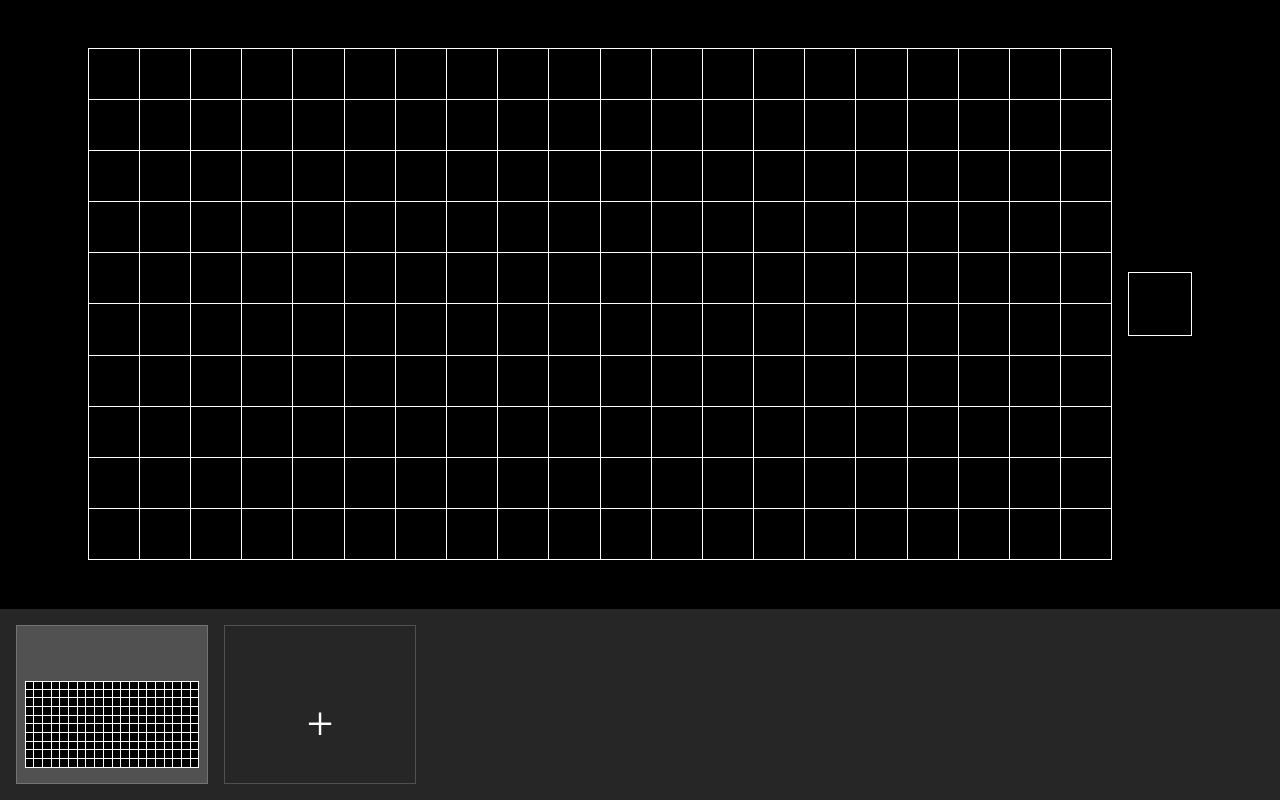
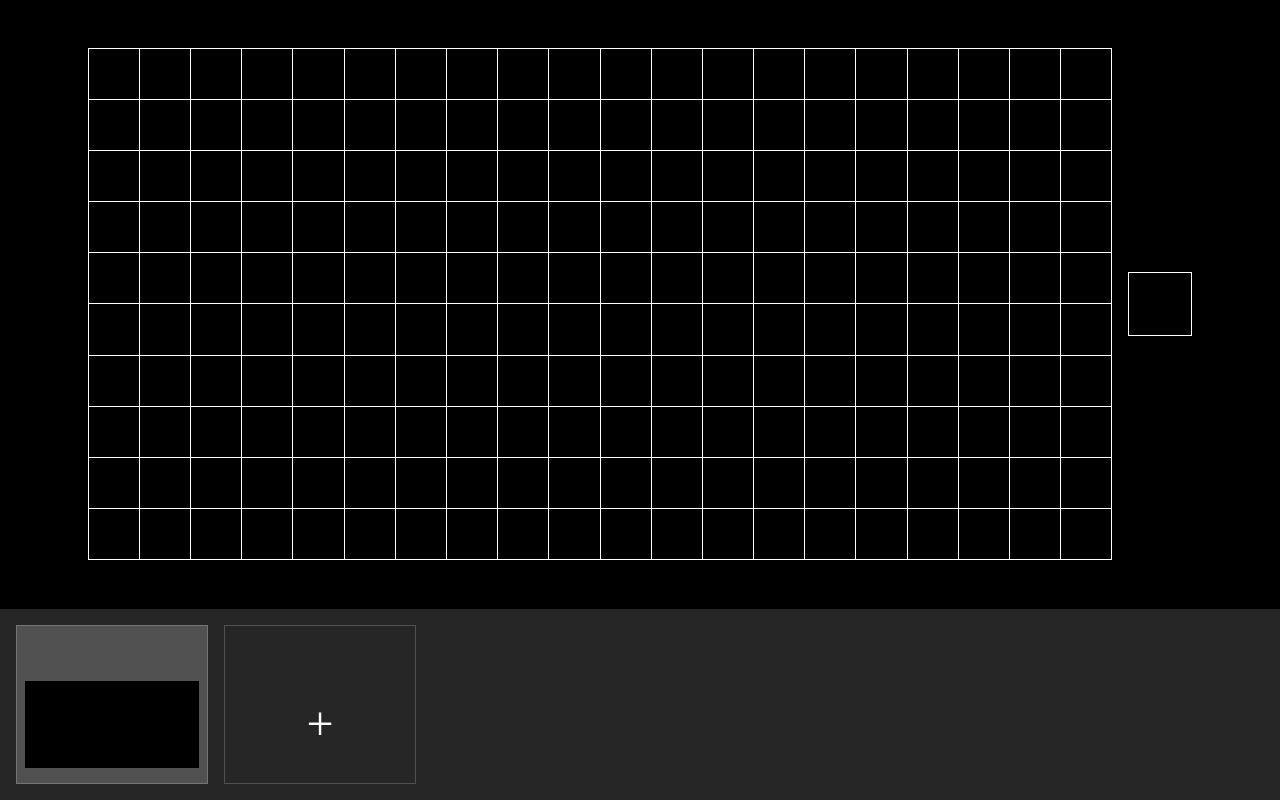
Before and after one commit to braemJef/pixel-matrix-animator, a React (Create React App) app: page / in a window 1280 px wide. Built offline with nearby package versions, Linux system fonts and the light colour scheme.

Commit message:
:sparkles: Use canvas for small previews

```diff
--- a/src/PixelAnimator/FrameCarousel/Frame.js
+++ b/src/PixelAnimator/FrameCarousel/Frame.js
@@ -46,6 +46,14 @@ const DeleteButton = styled.button`
   }
 `;
 
+const Image = styled.img`
+  max-width: 100%;
+  max-height: 100%;
+  width: auto;
+  height: auto;
+  image-rendering: pixelated;
+`;
+
 function Frame({ children, onClick, index, onClickDelete, currentFrame, size, frame }) {
   const handleClick = React.useCallback(() => {
     onClick(index);
@@ -72,7 +80,8 @@ function Frame({ children, onClick, index, onClickDelete, currentFrame, size, fr
               <span>x</span>
             </DeleteButton>
           )}
-          <PixelMatrix size={size} frame={frame} />
+          <Image src={frame.frameImg} />
+          {/* <PixelMatrix size={size} frame={frame} /> */}
         </SimpleFrame>
       )}
     </Draggable>
--- a/src/PixelAnimator/FrameCarousel/index.js
+++ b/src/PixelAnimator/FrameCarousel/index.js
@@ -24,18 +24,6 @@ function FrameCarousel() {
     dispatch({ type: 'addFrame' });
   }
 
-  const handleBeforeCapture = React.useCallback((event) => {
-    console.log(event);
-  }, []);
-  const handleBeforeDragStart = React.useCallback((event) => {
-    console.log(event);
-  }, []);
-  const handleDragStart = React.useCallback((event) => {
-    console.log(event);
-  }, []);
-  const handleDragUpdate = React.useCallback((event) => {
-    console.log(event);
-  }, []);
   const handleDragEnd = React.useCallback((event) => {
     console.log(event);
     dispatch({ type: 'moveFrame', value: {
@@ -60,7 +48,7 @@ function FrameCarousel() {
     } else {
       intervalHandle = setInterval(() => {
         setLazyFrames(state.frames);
-      }, 250);
+      }, 0);
     }
 
     return () => {
@@ -72,10 +60,6 @@ function FrameCarousel() {
 
   return (
     <DragDropContext
-      onBeforeCapture={handleBeforeCapture}
-      onBeforeDragStart={handleBeforeDragStart}
-      onDragStart={handleDragStart}
-      onDragUpdate={handleDragUpdate}
       onDragEnd={handleDragEnd}
     >
       <Droppable
--- a/src/PixelAnimator/PixelAnimatorReducer.js
+++ b/src/PixelAnimator/PixelAnimatorReducer.js
@@ -1,4 +1,5 @@
 import { v4 as uuidv4 } from 'uuid';
+import generateFrameImage from '../utils/generateFrameImage';
 import removeArrayElement from '../utils/removeArrayElement';
 import replaceArrayElement from '../utils/replaceArrayElement';
 import switchArrayElements from '../utils/switchArrayElements';
@@ -18,10 +19,11 @@ export const pixelAnimatorReducerInitialState = {
   frames: [
     {
       frameId: uuidv4(),
-      data: {}
+      data: {},
+      frameImg: generateFrameImage({}, { rows: 10, columns: 20 }),
     }
   ],
-}
+};
 
 function PixelAnimatorReducer(state, action) {
   switch(action.type) {
@@ -38,7 +40,14 @@ function PixelAnimatorReducer(state, action) {
     case 'addFrame':
       return {
         ...state,
-        frames: [...state.frames, { frameId: uuidv4(), data: {} }],
+        frames: [
+          ...state.frames,
+          {
+            frameId: uuidv4(),
+            data: {},
+            frameImg: generateFrameImage({}, state.size),
+          }
+        ],
       };
     case 'deleteFrame':
       return {
@@ -75,34 +84,40 @@ function PixelAnimatorReducer(state, action) {
       if (!state.mouseDown) {
         return state;
       };
+      const newMouseOverData = {
+        ...state.frames[state.currentFrame].data,
+        [`${action.value.x}${action.value.y}`]: state.color,
+      };
+      const newMouseOverFrames = replaceArrayElement(
+        state.frames,
+        state.currentFrame,
+        {
+          ...state.frames[state.currentFrame],
+          data: newMouseOverData,
+          frameImg: generateFrameImage(newMouseOverData, state.size),
+        }
+      );
       return {
         ...state,
-        frames: replaceArrayElement(
-          state.frames,
-          state.currentFrame,
-          {
-            ...state.frames[state.currentFrame],
-            data: {
-              ...state.frames[state.currentFrame].data,
-              [`${action.value.x}${action.value.y}`]: state.color,
-            }
-          }
-        ),
+        frames: newMouseOverFrames,
       }
     case 'mouseDownPixel':
+      const newMouseDownData = {
+        ...state.frames[state.currentFrame].data,
+        [`${action.value.x}${action.value.y}`]: state.color,
+      };
+      const newMouseDownFrames = replaceArrayElement(
+        state.frames,
+        state.currentFrame,
+        {
+          ...state.frames[state.currentFrame],
+          data: newMouseDownData,
+          frameImg: generateFrameImage(newMouseDownData, state.size),
+        }
+      );
       return {
         ...state,
-        frames: replaceArrayElement(
-          state.frames,
-          state.currentFrame,
-          {
-            ...state.frames[state.currentFrame],
-            data: {
-              ...state.frames[state.currentFrame].data,
-              [`${action.value.x}${action.value.y}`]: state.color,
-            }
-          }
-        ),
+        frames: newMouseDownFrames,
       }
     default:
       return state;
--- a/src/app.css
+++ b/src/app.css
@@ -6,3 +6,7 @@
   flex-direction: column;
   position: relative;
 }
+
+#generatedCanvas {
+  display: none;
+}
--- /dev/null
+++ b/src/utils/generateFrameImage.js
@@ -0,0 +1,32 @@
+const MULTIPLIER = 20;
+
+function generateFrameImage(frameData, size) {
+  const { rows, columns } = size;
+
+  let canvasElement = document.getElementById('generatedCanvas');
+
+  if (!canvasElement) {
+    canvasElement = document.createElement('canvas');
+    canvasElement.id = 'generatedCanvas';
+    document.body.appendChild(canvasElement);
+  }
+
+  canvasElement.width = columns * MULTIPLIER;
+  canvasElement.height = rows * MULTIPLIER;
+
+  const ctx = canvasElement.getContext('2d');
+
+  for (let x = 0; x < columns; x++) {
+    for (let y = 0; y < rows; y++) {
+      const color = frameData[`${x}${y}`];
+      ctx.fillStyle = color ? color.hex : '#000000';
+      ctx.fillRect(x*MULTIPLIER, (rows-1-y)*MULTIPLIER, MULTIPLIER, MULTIPLIER);
+    }
+  }
+
+  const img = canvasElement.toDataURL("image/png");
+
+  return img;
+}
+
+export default generateFrameImage;
```
